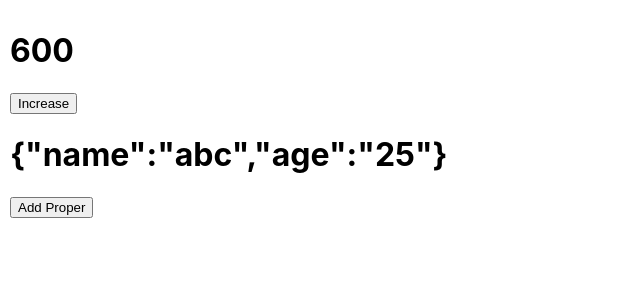
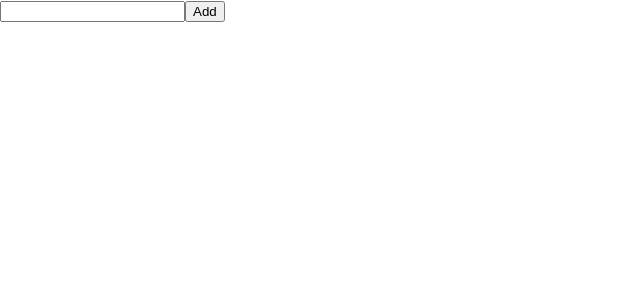
Before and after one commit to caoduong8x/hookreact, a React (Create React App) app: page / in a window 1280 px wide. Shown: the top 300 px of the page, without its empty margins (0-640 px from the left). Built offline with nearby package versions, Linux system fonts and the light colour scheme.

Commit message:
Todo List

```diff
--- a/package.json
+++ b/package.json
@@ -9,6 +9,7 @@
     "react": "^18.2.0",
     "react-dom": "^18.2.0",
     "react-scripts": "5.0.1",
+    "react-toastify": "^9.1.3",
     "web-vitals": "^2.1.4"
   },
   "scripts": {
--- a/src/App.js
+++ b/src/App.js
@@ -1,30 +1,54 @@
 import React, { useState } from "react";
+import { ToastContainer, toast } from "react-toastify";
+import "react-toastify/dist/ReactToastify.css";
 //console.log(React);
 
-const orders = [100, 200, 300];
+function App() {
+  const [todo, setTodo] = useState("");
+  const [todos, setTodos] = useState(() => {
+    const storeTodos = JSON.parse(localStorage.getItem("todos"));
+    return storeTodos ?? [];
+  });
+  const handleSubmit = () => {
+    if (todo === "") {
+      toast.warn("Please enter a todo", {
+        position: "top-right",
+        autoClose: 5000,
+        hideProgressBar: false,
+        closeOnClick: true,
+        pauseOnHover: true,
+        draggable: true,
+        progress: undefined,
+        theme: "colored",
+      });
+      return;
+    }
+    setTodos((prev) => {
+      const newTodos = [...prev, todo];
+      const jsonTodos = JSON.stringify(newTodos);
+      localStorage.setItem("todos", jsonTodos);
 
-function App() {
-  const [counter, setCounter] = useState(() => {
-    const total = orders.reduce((total, i) => total + i);
-    return total;
-  });
-  const [info, setInfo] = useState({ name: "abc", age: "25" });
-  const handleClick = () => {
-    setCounter((a) => a + 1);
-    setCounter((a) => a + 1);
-    // setCounter(counter + 1);
-  };
-  const handleAddInfo = () => {
-    setInfo((pre) => ({ ...pre, bio: "Love pink" }));
-    // setInfo({ ...info, bio: "Love pink" });
+      return newTodos;
+    });
+    setTodo("");
   };
   return (
-    <div className="App" style={{ padding: 10 }}>
-      <h1>{counter}</h1>
-      <button onClick={handleClick}>Increase</button>
-      <h1>{JSON.stringify(info)}</h1>
-      <button onClick={handleAddInfo}>Add Proper</button>
-    </div>
+    <>
+      <div className="App" style={{ alignContent: "center" }}>
+        <input
+          type="text"
+          value={todo}
+          onChange={(e) => setTodo(e.target.value)}
+        />
+        <button onClick={handleSubmit}>Add</button>
+        <ul>
+          {todos.map((todo, index) => (
+            <li key={index}>{todo}</li>
+          ))}
+        </ul>
+      </div>
+      <ToastContainer />
+    </>
   );
 }
 
```
Also changed, not shown: 1 other file (tests, documents, lock files or other folders).
